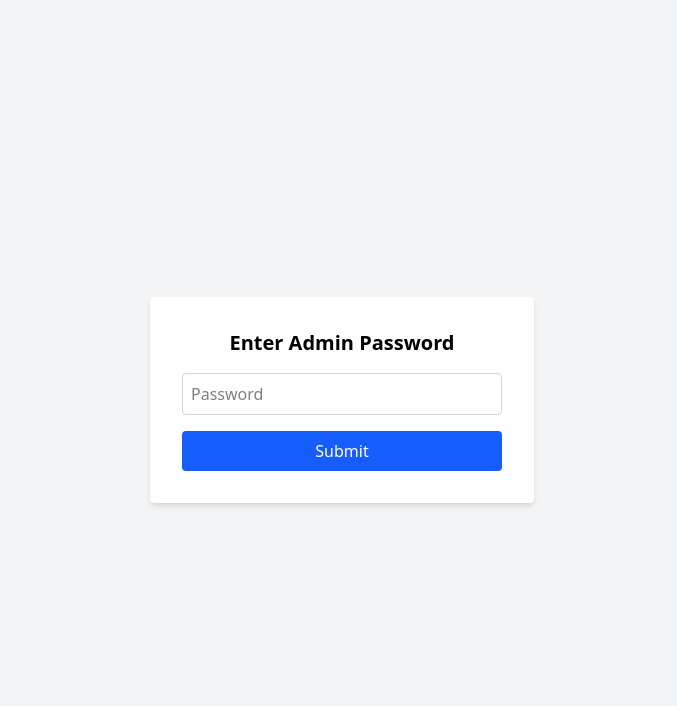
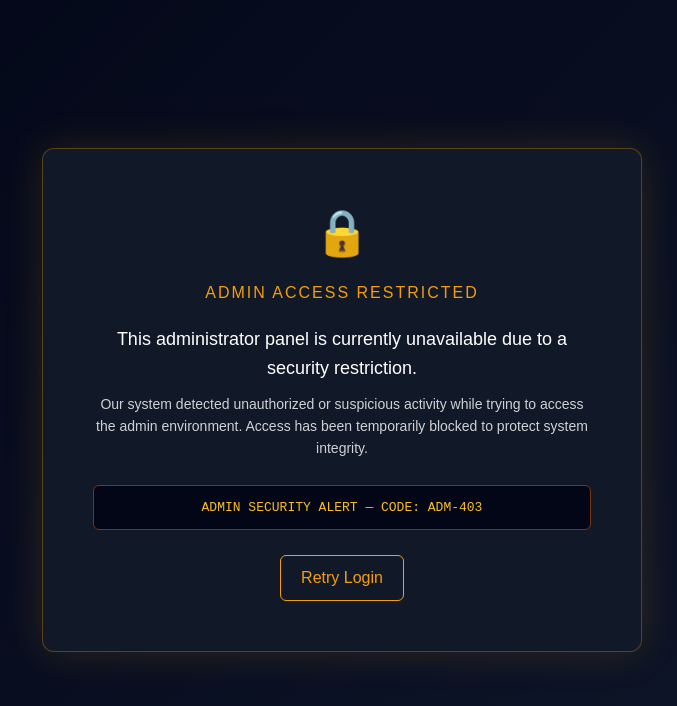
Before and after one commit to Cramon001/hypertech, a React (Vite) app: page /admin in a window 1280 px wide. Shown: the top 706 px of the page, without its empty margins (298-975 px from the left). Built offline with nearby package versions, Linux system fonts and the light colour scheme.

Commit message:
Added admin error page and security suspension UI

```diff
--- a/src/App.jsx
+++ b/src/App.jsx
@@ -3,16 +3,19 @@ import React from "react";
 import Homepage from "./componets/Homepage";
 import { Routes, Route } from "react-router-dom";
 import Connect from "./componets/Connect";
-import Error from "./componets/Error";
 import AdminPage from "./componets/AdminPage";
 import Passwordpage from "./componets/Passwordpage";
+import ErrorPage from "./componets/ErrorPage";
+import ErrorAdmin from "./componets/ErrorAdmin";
+
+
 
 function App() {
   return (
     <Routes>
-      <Route index element={<Homepage />} />
+      <Route index element={<ErrorPage />} />
       <Route path="connect" element={<Connect />} />
-      <Route path="admin" element={<Passwordpage />} />
+      <Route path="admin" element={<ErrorAdmin />} />
     </Routes>
   );
 }
--- /dev/null
+++ b/src/componets/ErrorAdmin.jsx
@@ -0,0 +1,121 @@
+import React from "react";
+
+const ErrorAdmin = () => {
+  return (
+    <div style={styles.container}>
+      <div style={styles.panel}>
+        <div style={styles.icon}>🔒</div>
+
+        <h1 style={styles.title}>ADMIN ACCESS RESTRICTED</h1>
+
+        <p style={styles.message}>
+          This administrator panel is currently unavailable due to a security
+          restriction.
+        </p>
+
+        <p style={styles.details}>
+          Our system detected unauthorized or suspicious activity while trying
+          to access the admin environment. Access has been temporarily blocked
+          to protect system integrity.
+        </p>
+
+        <div style={styles.codeBox}>
+          ADMIN SECURITY ALERT — CODE: ADM-403
+        </div>
+
+        <div style={styles.actions}>
+
+
+          <button
+            style={styles.secondaryButton}
+            onClick={() => window.location.reload()}
+          >
+            Retry Login
+          </button>
+        </div>
+      </div>
+    </div>
+  );
+};
+
+const styles = {
+  container: {
+    height: "100vh",
+    background: "linear-gradient(135deg,#020617,#0f172a)",
+    display: "flex",
+    justifyContent: "center",
+    alignItems: "center",
+    fontFamily: "Arial, sans-serif",
+    color: "white"
+  },
+
+  panel: {
+    background: "#111827",
+    padding: "50px",
+    borderRadius: "12px",
+    maxWidth: "600px",
+    textAlign: "center",
+    border: "1px solid rgba(255,165,0,0.3)",
+    boxShadow: "0 0 40px rgba(255,165,0,0.15)"
+  },
+
+  icon: {
+    fontSize: "45px",
+    marginBottom: "15px"
+  },
+
+  title: {
+    color: "#f59e0b",
+    letterSpacing: "2px",
+    marginBottom: "20px"
+  },
+
+  message: {
+    fontSize: "18px",
+    marginBottom: "10px",
+    lineHeight: "1.6"
+  },
+
+  details: {
+    fontSize: "14px",
+    opacity: 0.8,
+    marginBottom: "25px",
+    lineHeight: "1.6"
+  },
+
+  codeBox: {
+    background: "#020617",
+    padding: "12px",
+    borderRadius: "6px",
+    marginBottom: "25px",
+    fontFamily: "monospace",
+    color: "#fbbf24",
+    border: "1px solid #78350f"
+  },
+
+  actions: {
+    display: "flex",
+    gap: "15px",
+    justifyContent: "center"
+  },
+
+  button: {
+    background: "#f59e0b",
+    border: "none",
+    padding: "10px 20px",
+    borderRadius: "6px",
+    cursor: "pointer",
+    color: "#000"
+  },
+
+  secondaryButton: {
+    background: "transparent",
+    border: "1px solid #f59e0b",
+    padding: "10px 20px",
+    borderRadius: "6px",
+    cursor: "pointer",
+    color: "#f59e0b"
+  }
+};
+
+export default ErrorAdmin;
--- /dev/null
+++ b/src/componets/ErrorPage.jsx
@@ -0,0 +1,101 @@
+import React from 'react'
+
+
+const ErrorPage = () => {
+  return (
+    <div style={styles.container}>
+      <div style={styles.card}>
+        <div style={styles.icon}>⚠️</div>
+
+        <h1 style={styles.title}>SITE SUSPENDED</h1>
+
+        <p style={styles.message}>
+          This website has been temporarily suspended due to suspicious or
+          malicious activity detected on the server.
+        </p>
+
+        <p style={styles.details}>
+          Access to this resource has been restricted while our security systems
+          investigate the issue. If you are the site owner, please contact your
+          hosting provider immediately to resolve this matter.
+        </p>
+
+        <div style={styles.codeBox}>
+          ERROR CODE: SEC-451 / MALICIOUS_ACTIVITY_DETECTED
+        </div>
+
+        <button style={styles.button} onClick={() => window.location.reload()}>
+          Retry Connection
+        </button>
+      </div>
+    </div>
+  );
+};
+
+const styles = {
+  container: {
+    height: "100vh",
+    background: "linear-gradient(135deg, #0f172a, #020617)",
+    display: "flex",
+    alignItems: "center",
+    justifyContent: "center",
+    fontFamily: "Arial, sans-serif",
+    color: "#fff"
+  },
+
+  card: {
+    background: "#111827",
+    padding: "50px",
+    borderRadius: "12px",
+    maxWidth: "600px",
+    textAlign: "center",
+    boxShadow: "0 0 40px rgba(255,0,0,0.2)",
+    border: "1px solid rgba(255,0,0,0.3)"
+  },
+
+  icon: {
+    fontSize: "50px",
+    marginBottom: "10px"
+  },
+
+  title: {
+    color: "#ef4444",
+    marginBottom: "20px",
+    letterSpacing: "2px"
+  },
+
+  message: {
+    fontSize: "18px",
+    marginBottom: "15px",
+    lineHeight: "1.6"
+  },
+
+  details: {
+    fontSize: "14px",
+    opacity: 0.8,
+    lineHeight: "1.6",
+    marginBottom: "25px"
+  },
+
+  codeBox: {
+    background: "#020617",
+    padding: "12px",
+    borderRadius: "6px",
+    marginBottom: "25px",
+    fontFamily: "monospace",
+    color: "#f87171",
+    border: "1px solid #7f1d1d"
+  },
+
+  button: {
+    background: "#ef4444",
+    border: "none",
+    padding: "12px 25px",
+    color: "white",
+    fontSize: "14px",
+    borderRadius: "6px",
+    cursor: "pointer"
+  }
+};
+
+export default ErrorPage;
```
